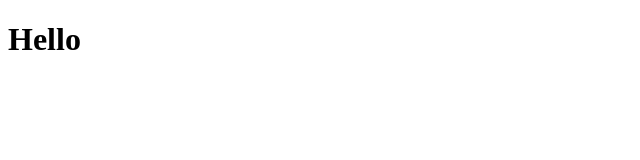
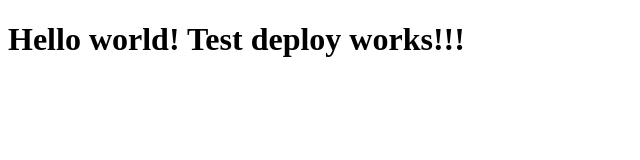
Before and after one commit to smartianin/test_deploy, a plain HTML site: page index.html in a window 1280 px wide. Shown: the whole page, without its empty margins (0-640 px from the left). Drawn offline with Linux system fonts and the light colour scheme.

Commit message:
Update index.html

```diff
--- a/index.html
+++ b/index.html
@@ -5,7 +5,7 @@
   </head>
   <body>
     <header>
-      <h1>Hello</h1>
+      <h1>Hello world! Test deploy works!!!</h1>
     </header>
   </body>
 </html>
```
